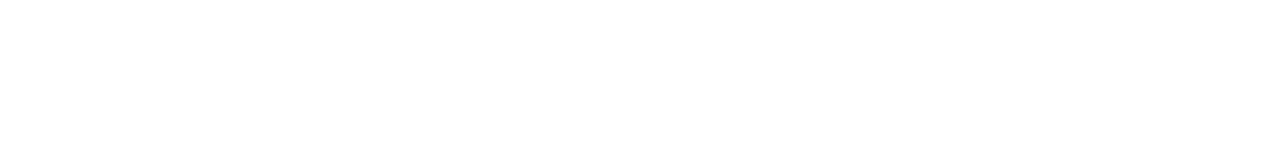
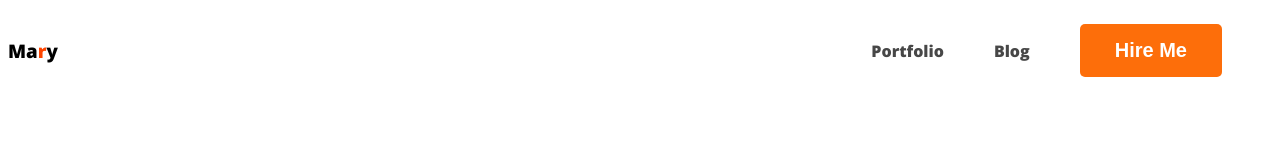
Before and after one commit to SIDhiman/developer-portfolio, a plain HTML site: page index.html in a window 1280 px wide. Drawn offline with nearby package versions, Linux system fonts and the light colour scheme.

Commit message:
added nav

```diff
--- a/index.html
+++ b/index.html
@@ -4,10 +4,58 @@
     <meta charset="UTF-8">
     <meta name="viewport" content="width=device-width, initial-scale=1.0">
     <title>Developer Portfolio</title>
+    <link rel="preconnect" href="https://fonts.googleapis.com">
+<link rel="preconnect" href="https://fonts.gstatic.com" crossorigin>
+<link href="https://fonts.googleapis.com/css2?family=Open+Sans:wght@800&display=swap" rel="stylesheet">
+    <style>
+        nav{
+            display: flex;
+            align-items: center;
+            justify-content: space-between;
+        }
+        body{
+            font-family: 'Open Sans', sans-serif;
+        }
+        .nav title{
+            font-size: 45px;
+            font-weight: 800px;
+        }
+        .text-primary{
+            color: orangered;
+        }
+        .btn-primary{
+            border-radius: 5px;
+            background-color: #FD6E0A;
+            border: 0;
+            color: white;
+            font-size: 20px;
+            font-weight: 700;
+            padding: 15px 35px;
+        }
+        nav > ul{
+            display: flex;
+            align-items: center;
+        }
+        nav li{
+            list-style: none;
+            margin-right: 50px;
+        }
+        nav a{
+            text-decoration: none;
+            color: #474747;
+        }
+    </style>
 </head>
 <body>
     <header>
-
+        <nav>
+            <h3 class="nav title">Ma<span class="text-primary">r</span>y</h3>
+            <ul>
+                <li><a href="">Portfolio</a></li>
+                <li><a href="">Blog</a></li>
+                <li><button class="btn-primary">Hire Me</button></li>
+            </ul>
+        </nav>
     </header>
     <main>
 
```
